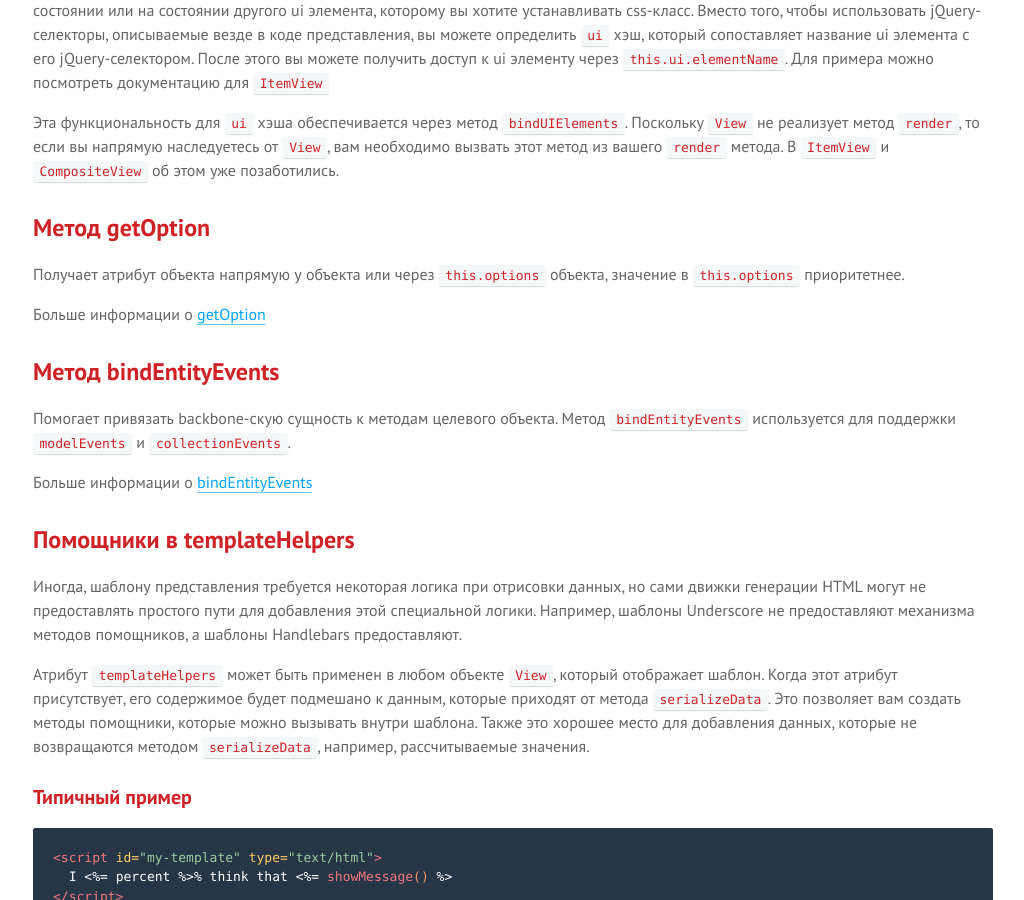
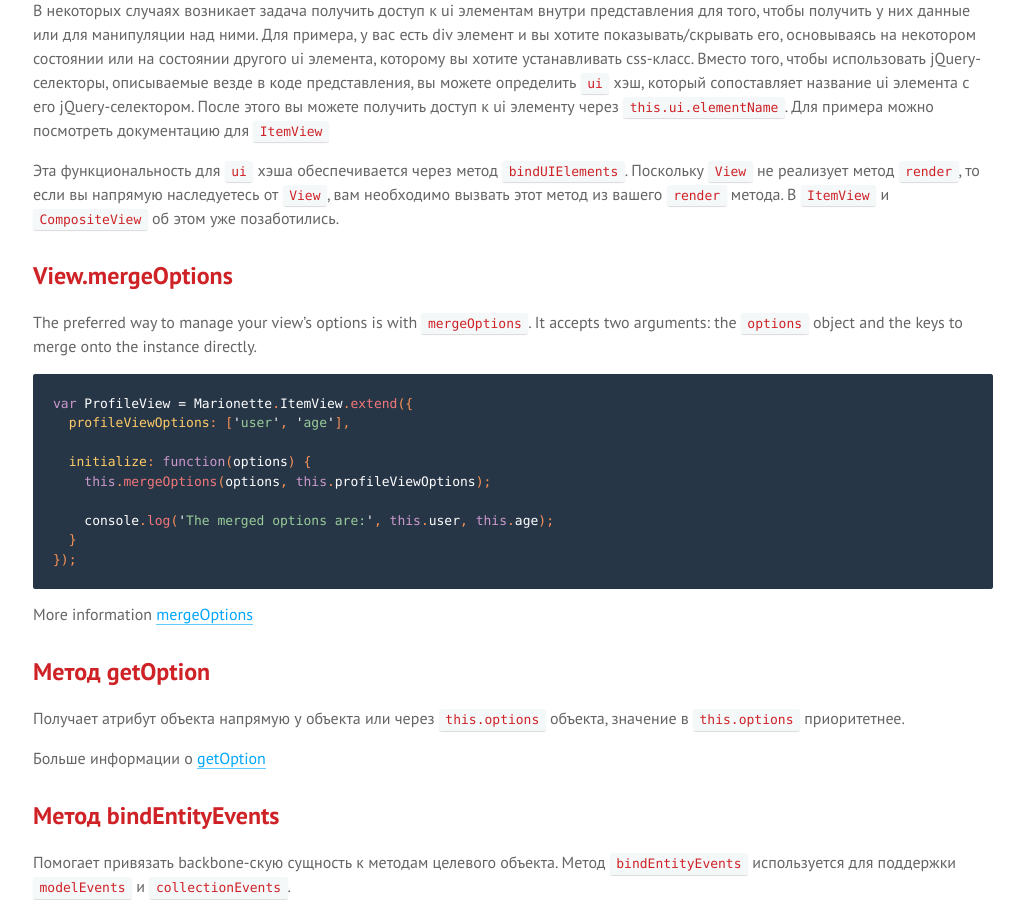
Before and after one commit to sadcitizen/marionettejs.ru, a Jekyll site: the page built from _posts/2014-06-10-view.md, in a window 1280 px wide and 900 px high, scrolled down 8425 px. Shown: the whole window, without its empty margins (127-1151 px from the left). Built offline with Jekyll 4.4.1, drawn with Linux system fonts in a browser that asks for light colours; some web fonts are replaced; Markdown is read by kramdown in place of the engine named in the settings; some of the changed text lies outside the part shown.

Commit message:
update ru/View

````diff
--- a/_includes/translation/ru/marionette.view.md
+++ b/_includes/translation/ru/marionette.view.md
@@ -22,6 +22,7 @@ Marionette имеет базовый класс `Marionette.View`,
 * [События модели в modelEvents и события коллекции в collectionEvents](#viewmodelevents-and-viewcollectionevents)
 * [Метод serializeModel](#viewserializemodel)
 * [Метод bindUIElements](#viewbinduielements)
+* [Метод mergeOptions](#viewmergeoptions)
 * [Метод getOption](#viewgetoption)
 * [Метод bindEntityEvents](#viewbindentityevents)
 * [Помощники в templateHelpers](#viewtemplatehelpers)
@@ -101,6 +102,7 @@ var LayoutView = Marionette.LayoutView.extend({
 * прекращает прослушивание всех DOM-событий
 * удаляет `this.el` из DOM
 * прекращает прослушивание всех `listenTo` событий
+* returns the view.
 
 Реализовывая метод `onDestroy` в определении вашего представления, позволяет вам
 запускать пользовательский код для вашего представления, который будет выполнен
@@ -132,8 +134,9 @@ the view in a Region causes it to be attached to the `document`. Like other Mari
 executes a callback method, `onAttach`, if you've specified one. The `"attach"` event is great for jQuery
 plugins or other logic that must be executed *after* the view is attached to the `document`.
 
-Because the `attach` event is only fired when the view is a child of the `document`, it is a requirement
-that the Region you're showing it in be a child of the `document` at the time that you call `show`.
+The `attach` event is only fired when the view becomes a child of the `document`. If the Region you're
+showing the view in is not a child of the `document` at the time that you call `show` then the `attach`
+event will not fire until the Region is a child of the `document`.
 
 This event is unique in that it propagates down the view tree. For instance, when a CollectionView's
 `attach` event is fired, all of its children views will have the `attach` event fired as well. In
@@ -399,6 +402,25 @@ jQuery-селектором. После этого вы можете получ
 от `View`, вам необходимо вызвать этот метод из вашего `render` метода.
 В `ItemView` и `CompositeView` об этом уже позаботились.
 
+## View.mergeOptions
+
+The preferred way to manage your view's options is with `mergeOptions`. It accepts two arguments: the `options` object
+and the keys to merge onto the instance directly.
+
+```js
+var ProfileView = Marionette.ItemView.extend({
+  profileViewOptions: ['user', 'age'],
+
+  initialize: function(options) {
+    this.mergeOptions(options, this.profileViewOptions);
+
+    console.log('The merged options are:', this.user, this.age);
+  }
+});
+```
+
+More information [mergeOptions](./marionette.functions.md#marionettemergeoptions)
+
 ## Метод getOption
 
 Получает атрибут объекта напрямую у объекта или через `this.options` объекта,
````
